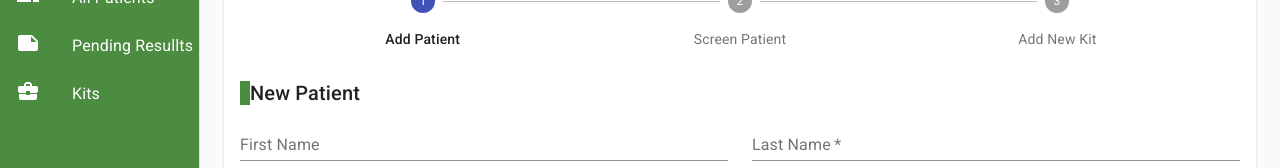
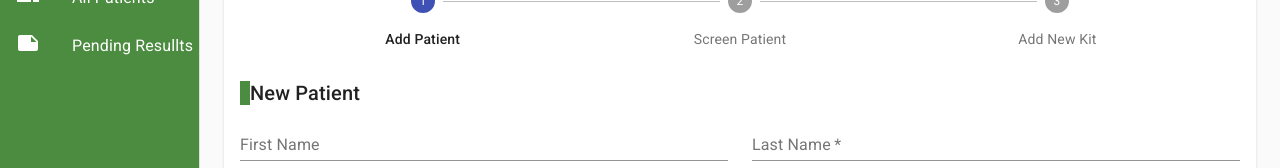
Before and after one commit to tinashediego/react-frontend, a React (Create React App) app: page /agent in a window 1280 px wide. Shown: the part 147-315 px from the top of the page. Built offline with nearby package versions, Linux system fonts and the light colour scheme; sample sign-in values are in the browser's storage.

Commit message:
updated appjs

```diff
--- a/src/App.js
+++ b/src/App.js
@@ -98,8 +98,8 @@ function App() {
           <PrivateRoute excat path="/test/:id" component={Agent} />
           <PrivateRoute excat path='/onescreen/:id' component={Agent} />
           <PrivateRoute excat path='/mytests' component={Agent} />
-          <PrivateRoute exact path="/allkits" component={Agent} />
-          <PrivateRoute exact path="/newkit" component={Agent} />
+          <PrivateRoute exact path="/allkits" component={Admin} />
+          <PrivateRoute exact path="/newkit" component={Admin} />
           <PrivateRoute excat path='/patient' component={Agent} />
           <PrivateRoute excat path='/pending' component={Agent} />
           <PrivateRoute exact path="/allfacilities" component={Admin} />
--- a/src/app/components/layout/Agent/mainListItems.js
+++ b/src/app/components/layout/Agent/mainListItems.js
@@ -44,17 +44,5 @@ export const mainListItems = (
       <ListItemText primary="Pending Resullts" />
       </Link>
     </ListItem>
-
-
-    <ListItem button>
-    <Link to="/allkits">
-    <ListItemIcon style={{color:'white'}}>
-      <BusinessCenterIcon />
-    </ListItemIcon>
-    </Link>
-    <Link to='/allkits' style={{color:'white'}}>
-    <ListItemText primary="Kits" />
-    </Link>
-  </ListItem>
   </div>
 );
```
